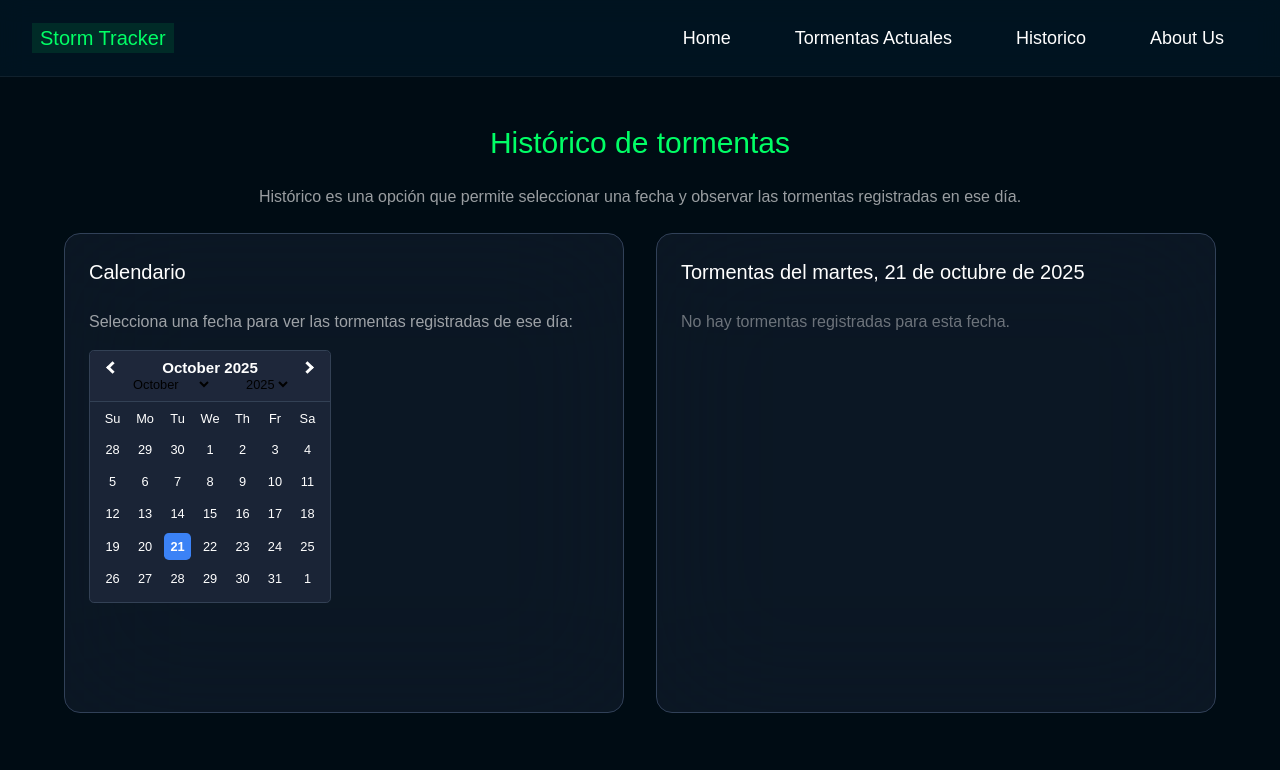
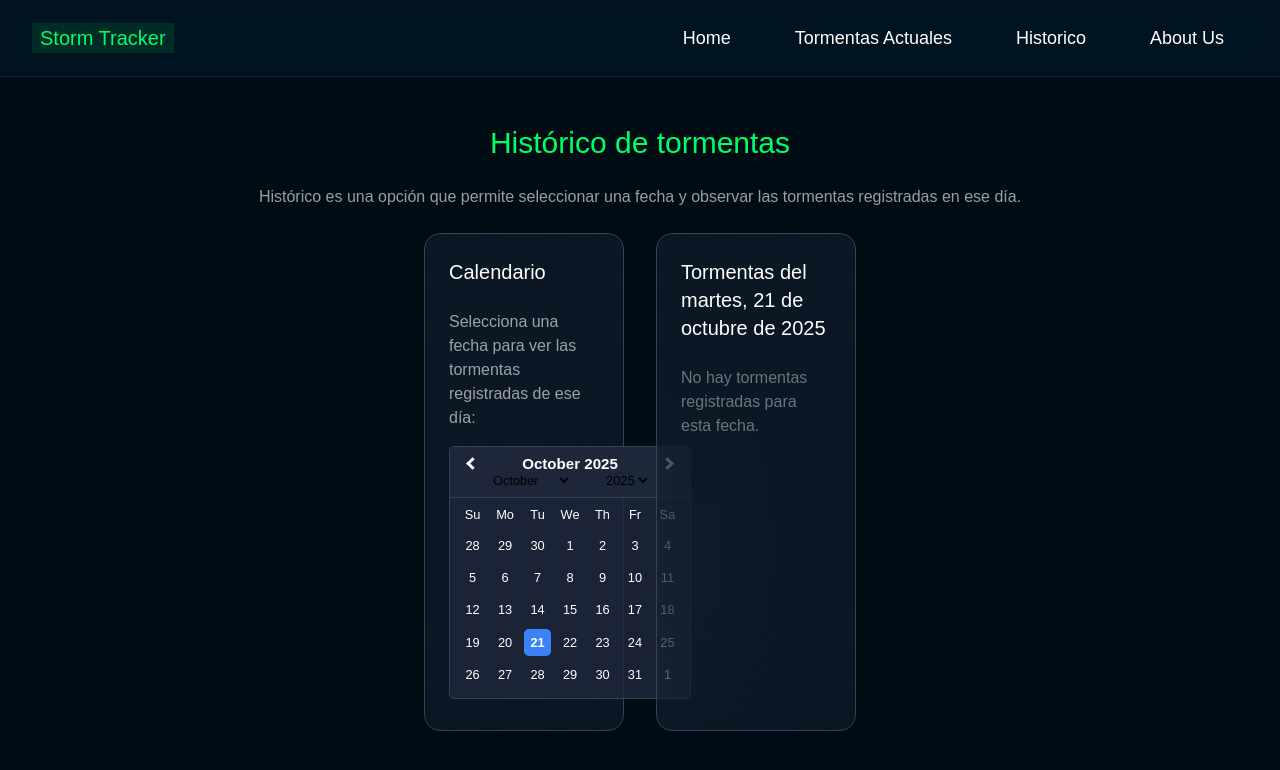
Before and after one commit to emisanzmor/storm-tracker, a React (Vite) app in the folder frontend/: page /historico in a window 1280 px wide. Shown: the top 770 px of the page. Built offline with nearby package versions, Linux system fonts and the light colour scheme; a web font is replaced by a local one.

Commit message:
feat(frontend): Updated mx-auto to mx-100 for historico box containing calendar

```diff
--- a/frontend/src/components/pages/historico.jsx
+++ b/frontend/src/components/pages/historico.jsx
@@ -44,8 +44,8 @@ function Historico() {
             las tormentas registradas en ese día.
           </p>
         </div>
-
-        <div className="max-w-6xl mx-auto grid md:grid-cols-2 gap-8 h-120">
+                  {/* Ajuste el mx-auto a mx-100 para hacer mas pequenos los bordes*/}
+        <div className="max-w-6xl mx-100 grid md:grid-cols-2 gap-8 h-120">
           <div className="rounded-2xl p-6 bg-slate-800/40 backdrop-blur-3xl border border-slate-700">
             <h3 className="text-xl font-medium text-white mb-6">Calendario</h3>
 
--- a/frontend/src/components/shared/footer.jsx
+++ b/frontend/src/components/shared/footer.jsx
@@ -1,7 +1,7 @@
 function Footer({ data }) {
   return (
     <footer className="w-full bg-black/30 backdrop-blur-md text-white/60 text-sm mt-12 border-t border-white/10">
-      <div className="mx-auto px-8 py-6 flex flex-col justify-between items-start">
+      <div className="mx-auto px-8 py-4 flex flex-col justify-between items-start">
         <p className="font-semibold text-[#00ff66bd]">Desarrolladores: </p>
         <p className="text-white/40 text-xs mt-2">
           {data.map((dev, index) => (
```
